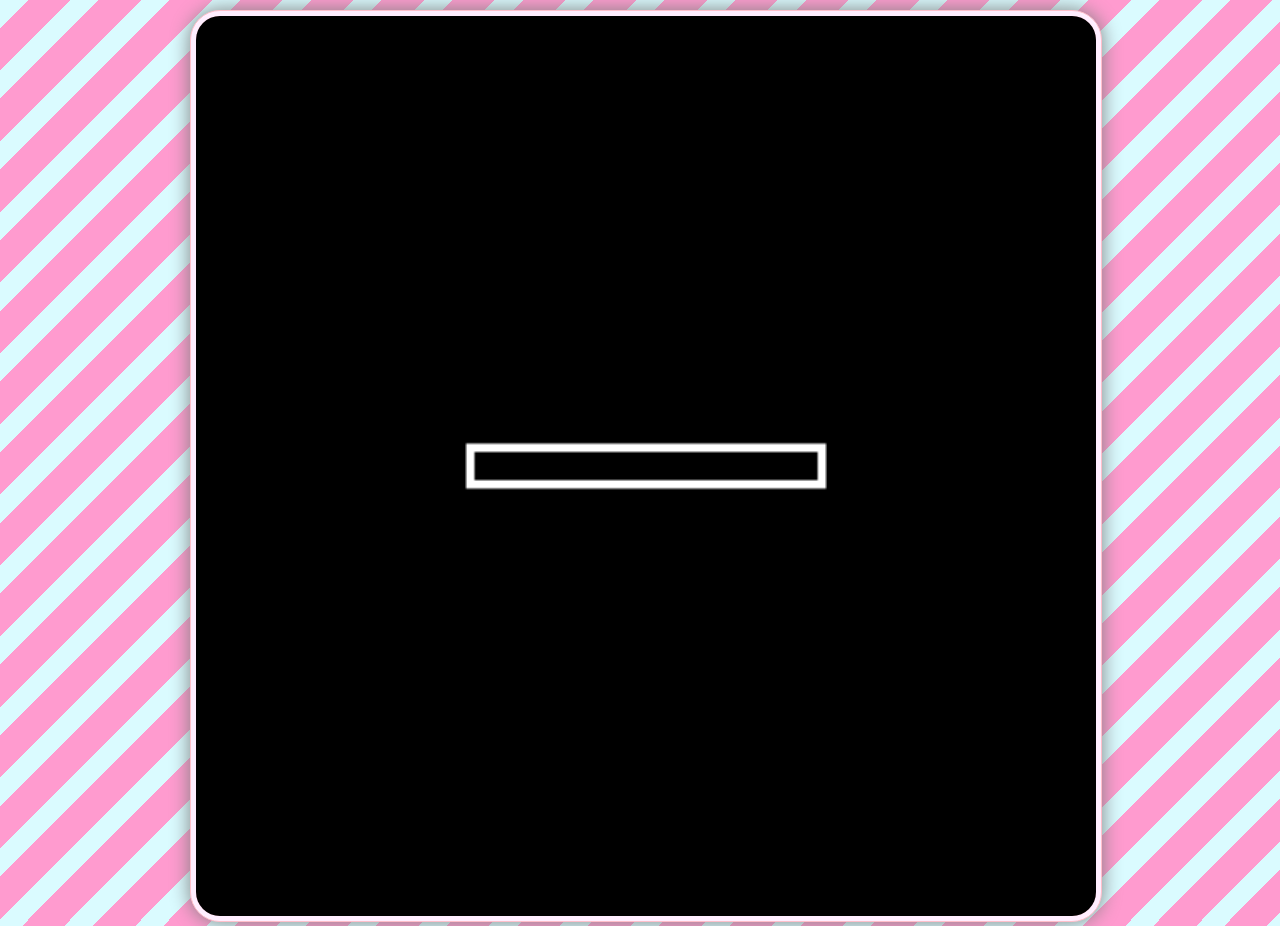
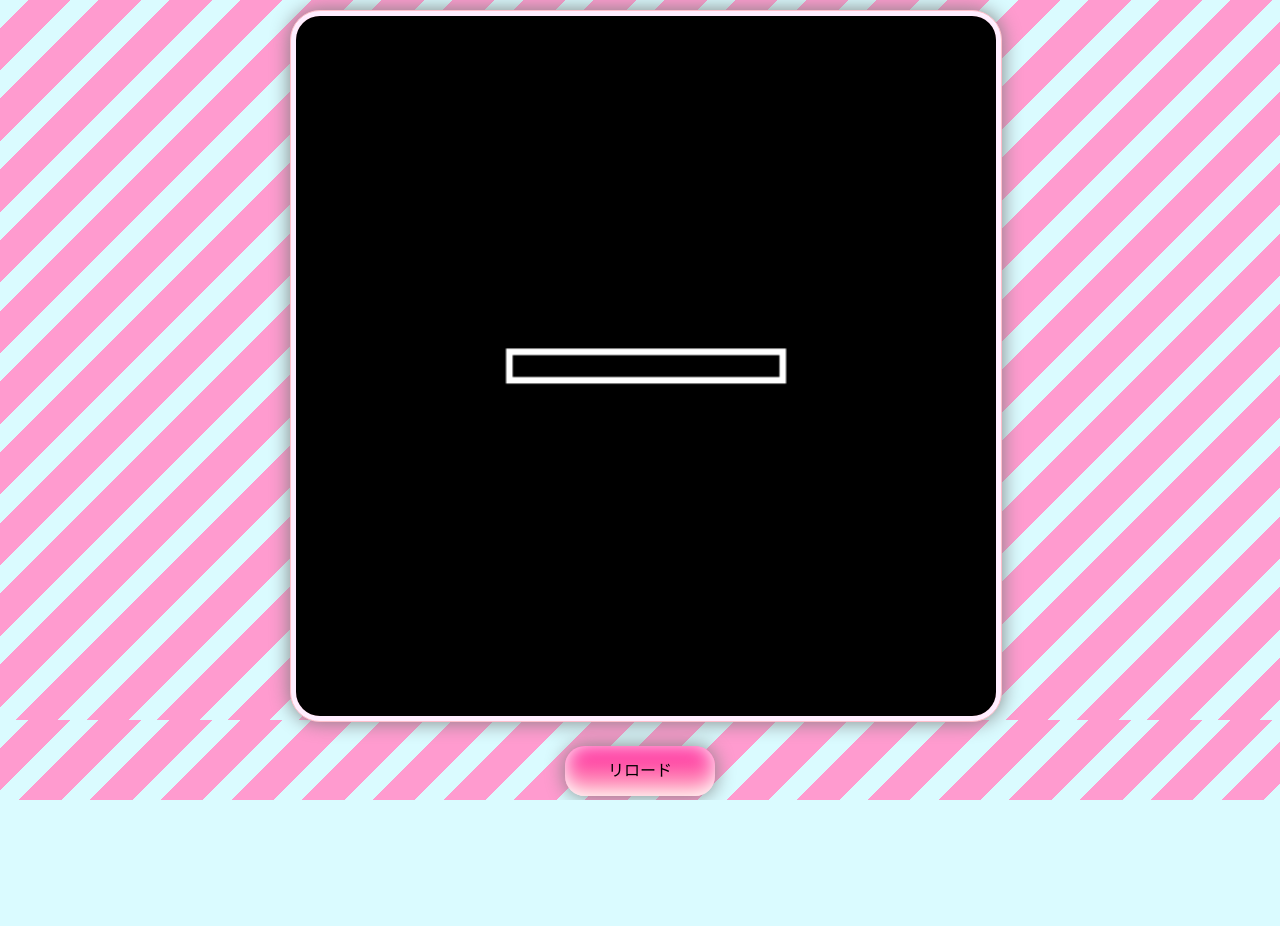
Before and after one commit to hrn0/game1, a plain HTML site: page index.html in a window 1280 px wide. After the commit the page ends 800 px from the top, so only its background shows below. Drawn offline with Linux system fonts and the light colour scheme.

Commit message:
Update index.html

```diff
--- a/index.html
+++ b/index.html
@@ -7,8 +7,8 @@
     <title></title>
     <style media="screen">
       body{
-        width: 900px;
-        height: 900px;
+        width: 700px;
+        height: 700px;
         margin: 10px auto;
         background-size: auto auto;
         background-color: rgba(218, 251, 255, 1);
@@ -16,6 +16,7 @@
         transparent, transparent 20px,
         rgba(255, 155, 207, 1) 20px,
         rgba(255, 155, 207, 1) 50px );
+        user-select: none;
       }
       iframe{
         border: 1px solid pink;
@@ -24,9 +25,35 @@
         box-shadow: 0 0 20px gray;
         background: #ffeeff
       }
+      #rbtn{
+        width: 150px;
+        height: 50px;
+        background: linear-gradient(180deg,deeppink,pink);
+        line-height: 50px;
+        text-align: center;
+        position: absolute;
+        margin: 20px 275px;
+        border-radius: 20px;
+        box-shadow: 0 0 20px gray,
+                    0 0 20px #fff inset;
+      }
+      #rbtn:active{
+        box-shadow: 0 0 20px #fff inset;
+      }
     </style>
   </head>
   <body>
-    <iframe src="game.html" width="900px" height="900px" scrolling="no" frameborder="0" ></iframe>
+    <iframe src="game.html" width="700px" height="700px" scrolling="no" frameborder="0" ></iframe>
+    <div id="rbtn">リロード</div>
+
+    <script type="text/javascript">
+      rbtn.addEventListener('click',function(){
+        location.reload();
+      })
+
+      window.document.onkeydown = function(event){
+        if (event.key === 'Enter') location.reload();
+      }
+    </script>
   </body>
 </html>
```
